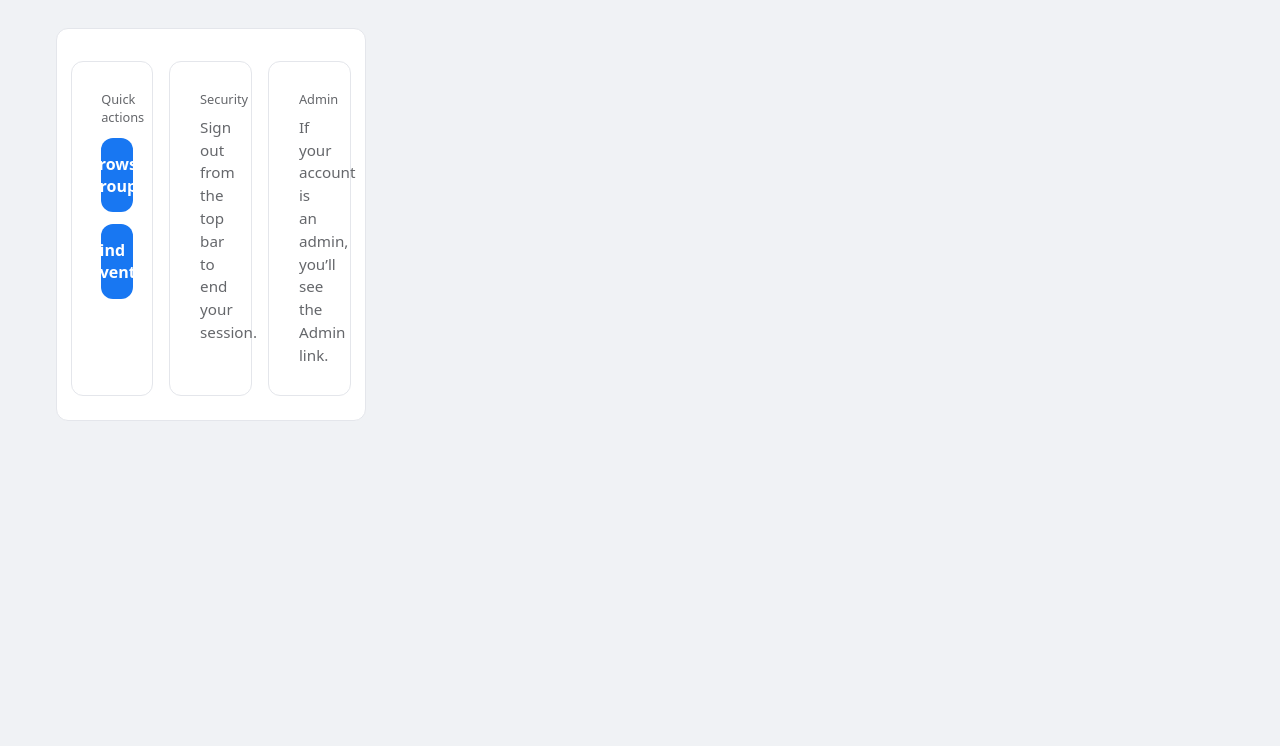
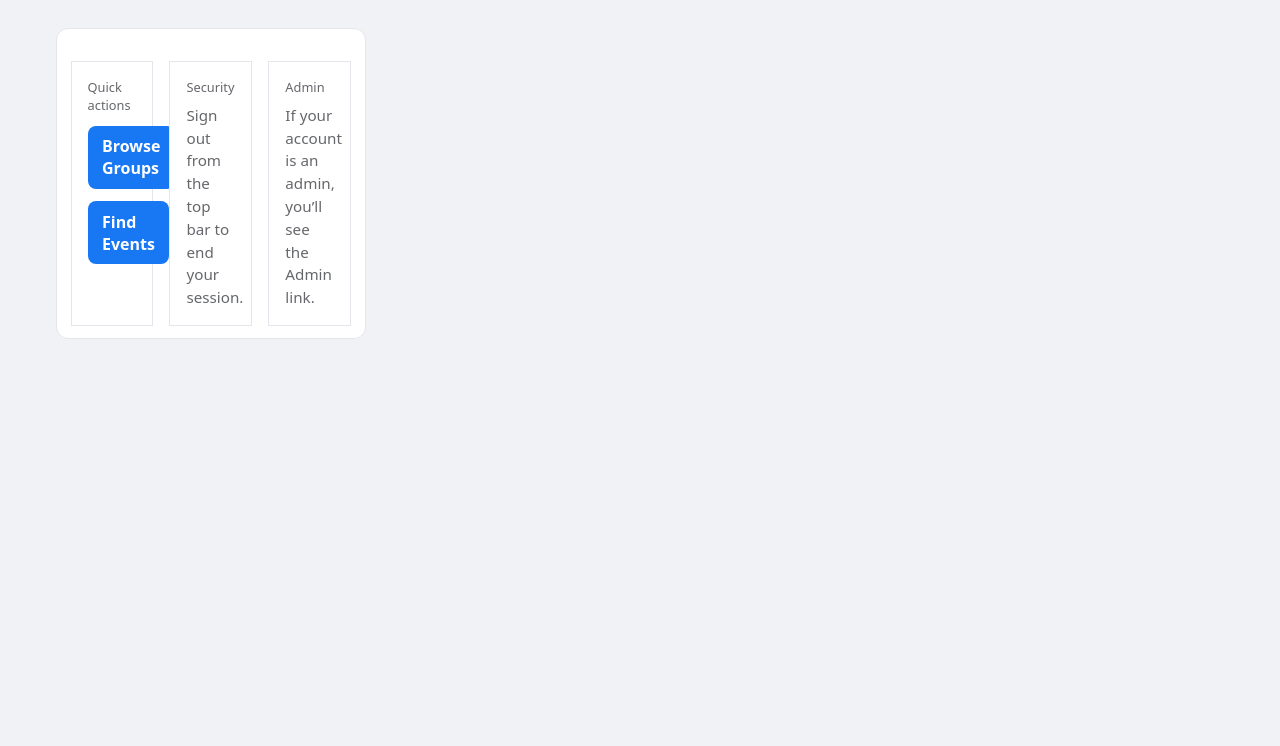
Before and after one commit to denzelanyiko3-source/Linkhub-team, a website: page pages/profile.html in a window 1280 px wide. Shown: the part 54-800 px from the top of the page. Drawn offline with Linux system fonts and the light colour scheme; no server answers.

Commit message:
Update profile page styling

```diff
--- a/css/styles.css
+++ b/css/styles.css
@@ -322,7 +322,6 @@ a {
   margin-top: 0.5rem;
   font-size: 0.8rem;
   color: var(--muted);
-
 }
 
 .create-action {
@@ -432,6 +431,73 @@ a {
   background: #31a24c;
 }
 
+/* Profile page */
+
+.profile-layout {
+  padding-top: 2rem;
+}
+
+.profile-shell {
+  max-width: 860px;
+  margin: 0 auto;
+  box-shadow: none;
+}
+
+.profile-container-wrap {
+  display: flex;
+  align-items: flex-start;
+  justify-content: space-between;
+  gap: 1rem;
+  flex-wrap: wrap;
+  margin-bottom: 1.25rem;
+}
+
+.profile-container {
+  width: 100%;
+}
+
+.profile-stats-grid {
+  margin-top: 1.25rem;
+  display: grid;
+  grid-template-columns: repeat(3, minmax(0, 1fr));
+  gap: 1rem;
+}
+
+.profile-side-card {
+  box-shadow: none;
+  background: var(--card-bg);
+  border: 1px solid var(--border);
+  padding: 0;
+}
+
+.profile-side-card-inner {
+  padding: 1rem;
+}
+
+.profile-side-text {
+  color: var(--muted);
+  margin-top: 0.5rem;
+  line-height: 1.5;
+  font-size: 0.95rem;
+}
+
+.profile-quick-actions {
+  display: flex;
+  gap: 0.75rem;
+  margin-top: 0.75rem;
+  flex-wrap: wrap;
+}
+
+.profile-quick-actions .btn-primary {
+  width: auto;
+  text-decoration: none;
+  display: inline-flex;
+  align-items: center;
+  justify-content: center;
+  padding: 0.6rem 0.9rem;
+  border-radius: 0.5rem;
+}
+
 /* Responsive */
 
 @media (max-width: 900px) {
@@ -444,6 +510,10 @@ a {
 
   .column-left {
     display: none;
+  }
+
+  .profile-stats-grid {
+    grid-template-columns: 1fr;
   }
 }
 
@@ -458,6 +528,10 @@ a {
 
   .topbar-center {
     display: none;
+  }
+
+  .profile-stats-grid {
+    grid-template-columns: 1fr;
   }
 }
 
--- a/pages/profile.html
+++ b/pages/profile.html
@@ -12,7 +12,7 @@
     <div class="topbar-left">
       <div class="topbar-logo">LH</div>
       <div class="topbar-search">
-        <span style="font-size: 0.85rem; color: #65676b;">🔍</span>
+        <span style="font-size: 0.85rem; color: #65676b;">💚</span>
         <input placeholder="Search LinkHub" />
       </div>
     </div>
@@ -30,40 +30,40 @@
       <a href="admin.html" class="chip" style="text-decoration: none;">Admin</a>
       <button id="logout-button" class="chip logout-btn" style="display: none; border: none; background: #e4e6eb;">Sign Out</button>
       <div id="dark-mode-toggle" class="chip" style="cursor: pointer;">🌙</div>
-      <div class="chip">⋯</div>
+      <div class="chip">⏱</div>
     </div>
   </header>
 
-  <main class="layout" style="padding-top: 2rem;">
-    <section class="card" style="max-width: 860px; margin: 0 auto;">
-      <div style="display:flex; align-items:flex-start; justify-content:space-between; gap: 1rem; flex-wrap: wrap; margin-bottom: 1.25rem;">
-        <div data-profile-container style="width: 100%;"></div>
+  <main class="layout profile-layout">
+    <section class="card profile-shell">
+      <div class="profile-container-wrap">
+        <div data-profile-container class="profile-container"></div>
       </div>
 
-      <div style="margin-top: 1.25rem; display:grid; grid-template-columns: repeat(3, minmax(0, 1fr)); gap: 1rem;">
-        <div class="card" style="box-shadow:none; background: var(--card-bg); border: 1px solid var(--border);">
-          <div style="padding: 1rem;">
-            <div class="card-subtitle" style="color: var(--muted);">Quick actions</div>
-            <div style="display:flex; gap: 0.75rem; margin-top: 0.75rem; flex-wrap: wrap;">
-              <a href="groups.html" class="btn-primary" style="text-decoration:none; display:inline-flex; align-items:center; justify-content:center;">Browse Groups</a>
-              <a href="events.html" class="btn-primary" style="text-decoration:none; display:inline-flex; align-items:center; justify-content:center;">Find Events</a>
+      <div class="profile-stats-grid">
+        <div class="profile-side-card">
+          <div class="profile-side-card-inner">
+            <div class="card-subtitle">Quick actions</div>
+            <div class="profile-quick-actions">
+              <a href="groups.html" class="btn-primary">Browse Groups</a>
+              <a href="events.html" class="btn-primary">Find Events</a>
             </div>
           </div>
         </div>
 
-        <div class="card" style="box-shadow:none; background: var(--card-bg); border: 1px solid var(--border);">
-          <div style="padding: 1rem;">
-            <div class="card-subtitle" style="color: var(--muted);">Security</div>
-            <div style="color: var(--muted); margin-top: 0.5rem; line-height: 1.5; font-size: 0.95rem;">
+        <div class="profile-side-card">
+          <div class="profile-side-card-inner">
+            <div class="card-subtitle">Security</div>
+            <div class="profile-side-text">
               Sign out from the top bar to end your session.
             </div>
           </div>
         </div>
 
-        <div class="card" style="box-shadow:none; background: var(--card-bg); border: 1px solid var(--border);">
-          <div style="padding: 1rem;">
-            <div class="card-subtitle" style="color: var(--muted);">Admin</div>
-            <div style="color: var(--muted); margin-top: 0.5rem; line-height: 1.5; font-size: 0.95rem;">
+        <div class="profile-side-card">
+          <div class="profile-side-card-inner">
+            <div class="card-subtitle">Admin</div>
+            <div class="profile-side-text">
               If your account is an admin, you’ll see the Admin link.
             </div>
           </div>
```
